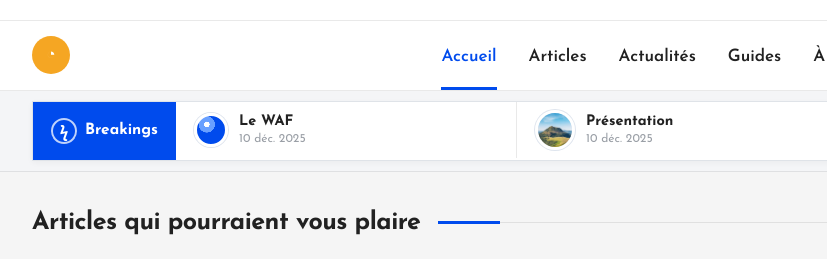
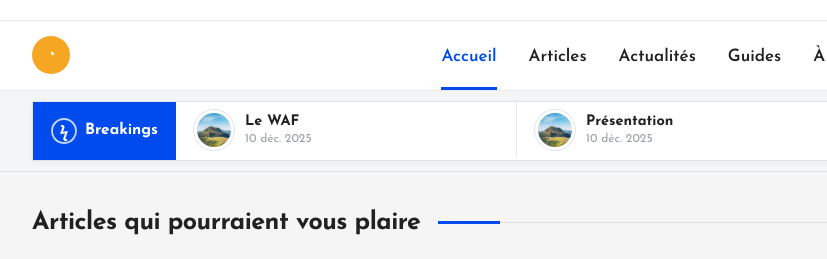
Before and after one commit to PapyPoc/auvergneinfo, an Astro site: page / in a window 1280 px wide. Shown: the part 371-630 px from the top of the page, 0-827 px from the left. Built offline with nearby package versions, Linux system fonts and the light colour scheme; Astro itself is replaced by a stand-in of ours.

Commit message:
Appliquer la vignette automatique au Breakings

```diff
--- a/src/components/Header.astro
+++ b/src/components/Header.astro
@@ -1,18 +1,16 @@
 ---
 import { getCollection } from 'astro:content';
+import { getPostImage } from '../utils/post-image';
 
 const base = import.meta.env.BASE_URL;
 const tickerPosts = (await getCollection('posts', ({ data }) => !data.draft))
   .sort((a, b) => b.data.pubDate.valueOf() - a.data.pubDate.valueOf())
   .slice(0, 5);
 
-const tickerEntries = tickerPosts.map((post) => {
-  const image = post.data.image;
-  return {
-    post,
-    imageSrc: image ? (image.startsWith('http') ? image : `${base}${image.replace(/^\/+/, '')}`) : ''
-  };
-});
+const tickerEntries = tickerPosts.map((post) => ({
+  post,
+  imageSrc: getPostImage(post, base)
+}));
 ---
 <header class="site-header">
   <div class="top-bar">
@@ -77,13 +75,9 @@ const tickerEntries = tickerPosts.map((post) => {
           >
             {tickerEntries.map(({ post, imageSrc }) => (
               <a class="ticker-item" href={`${base}articles/${post.id}/`}>
-                {imageSrc ? (
-                  <span class="ticker-thumb" aria-hidden="true">
-                    <img src={imageSrc} alt="" loading="lazy" />
-                  </span>
-                ) : (
-                  <span class="ticker-dot" aria-hidden="true"></span>
-                )}
+                <span class="ticker-thumb" aria-hidden="true">
+                  <img src={imageSrc} alt="" loading="lazy" />
+                </span>
                 <span class="ticker-copy">
                   <strong>{post.data.title}</strong>
                   <small>{post.data.pubDate.toLocaleDateString('fr-FR', { day: '2-digit', month: 'short', year: 'numeric' })}</small>
```
